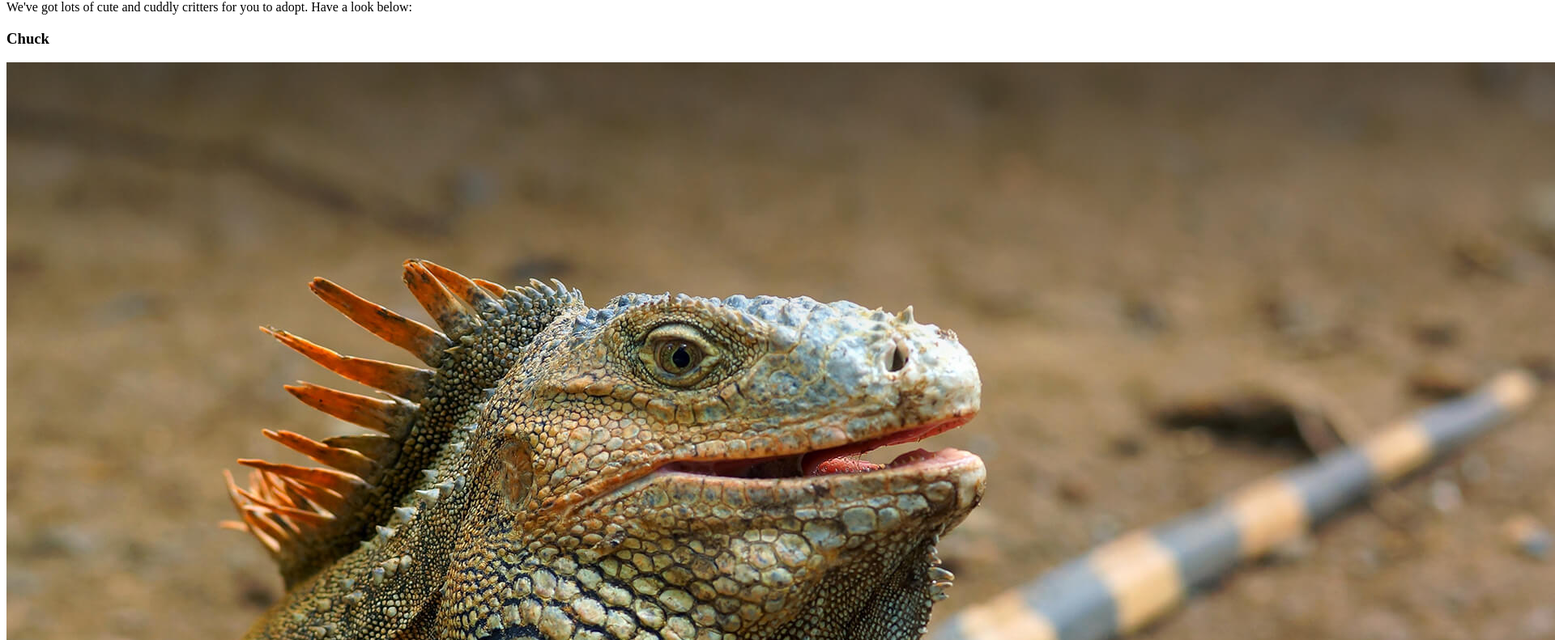
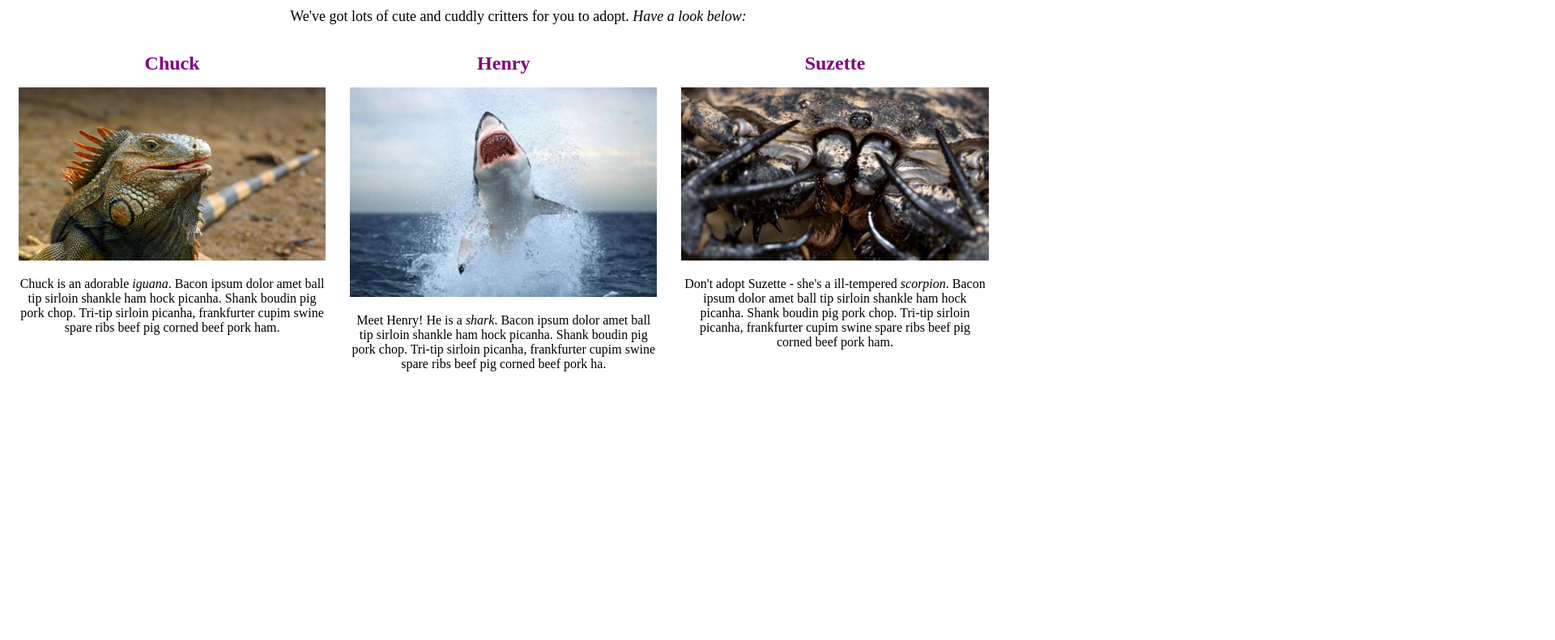
Before and after one commit to BenParisot/animal-shelter, a plain HTML site: page index.html in a window 1280 px wide. Shown: the part 80-871 px from the top of the page at 81% size, 1920 px wide, since content can reach past the window. After the commit the page ends 800 px from the top, so only its background shows below. Drawn offline with Linux system fonts and the light colour scheme.

Commit message:
add column h1 p img body styles to css to format page

```diff
--- a/css/styles.css
+++ b/css/styles.css
@@ -1,3 +1,33 @@
 img {
-  width: 600px;
+  width: 100%;
 }
+
+.column {
+  float: left;
+  width: 30%;
+  padding: 0px 15px 0px 15px;
+
+}
+
+body {
+  text-align: center;
+}
+
+h1 {
+  text-transform: lowercase;
+  font-size: 36px;
+}
+
+p {
+  font-size: 18px;
+}
+
+.column p {
+  font-size: 16px;
+}
+
+.column h1 {
+  text-transform: none;
+  font-size: 24px;
+  color: purple;
+}
--- a/index.html
+++ b/index.html
@@ -3,24 +3,25 @@
   <head>
     <meta charset="utf-8">
     <title>An Animal Shelter</title>
+    <link rel="stylesheet" href="css/styles.css" type="text/css">
   </head>
   <body>
     <h1>Welcome to the Cozy Corner Animal Shelter</h1>
-    <p>We've got lots of cute and cuddly critters for you to adopt. Have a look below:</p>
-    <div class="">
-      <h3>Chuck</h3>
+    <p>We've got lots of cute and cuddly critters for you to adopt. <em>Have a look below:</em></p>
+    <div class="column">
+      <h1>Chuck</h1>
       <img src="images/chuck.jpg" alt="chuck is an iguana">
-      <p>Chuck is an adorable iguana. Bacon ipsum dolor amet ball tip sirloin shankle ham hock picanha. Shank boudin pig pork chop. Tri-tip sirloin picanha, frankfurter cupim swine spare ribs beef pig corned beef pork ham.</p>
+      <p>Chuck is an adorable <em>iguana</em>. Bacon ipsum dolor amet ball tip sirloin shankle ham hock picanha. Shank boudin pig pork chop. Tri-tip sirloin picanha, frankfurter cupim swine spare ribs beef pig corned beef pork ham.</p>
     </div>
-    <div class="">
-      <h3>Henry</h3>
+    <div class="column">
+      <h1>Henry</h1>
       <img src="images/henry.jpg" alt="henry is a shark">
-      <p>Meet Henry! He is a shark. Bacon ipsum dolor amet ball tip sirloin shankle ham hock picanha. Shank boudin pig pork chop. Tri-tip sirloin picanha, frankfurter cupim swine spare ribs beef pig corned beef pork ha.</p>
+      <p>Meet Henry! He is a <em>shark</em>. Bacon ipsum dolor amet ball tip sirloin shankle ham hock picanha. Shank boudin pig pork chop. Tri-tip sirloin picanha, frankfurter cupim swine spare ribs beef pig corned beef pork ha.</p>
     </div>
-    <div class="">
-      <h3>Suzette</h3>
+    <div class="column">
+      <h1>Suzette</h1>
       <img src="images/suzette.jpg" alt="suzette is a scorpion">
-      <p>Don't adopt Suzette - she's a ill-tempered scorpion. Bacon ipsum dolor amet ball tip sirloin shankle ham hock picanha. Shank boudin pig pork chop. Tri-tip sirloin picanha, frankfurter cupim swine spare ribs beef pig corned beef pork ham.</p>
+      <p>Don't adopt Suzette - she's a ill-tempered <em>scorpion</em>. Bacon ipsum dolor amet ball tip sirloin shankle ham hock picanha. Shank boudin pig pork chop. Tri-tip sirloin picanha, frankfurter cupim swine spare ribs beef pig corned beef pork ham.</p>
     </div>
   </body>
 </html>
```
